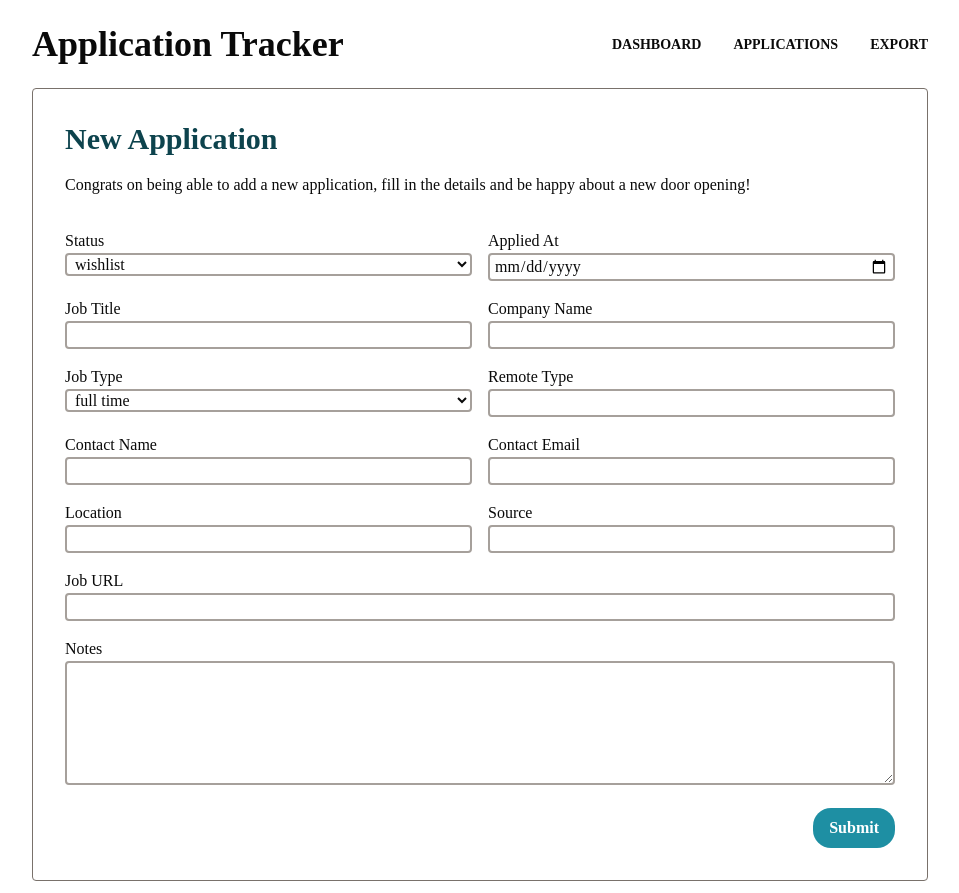
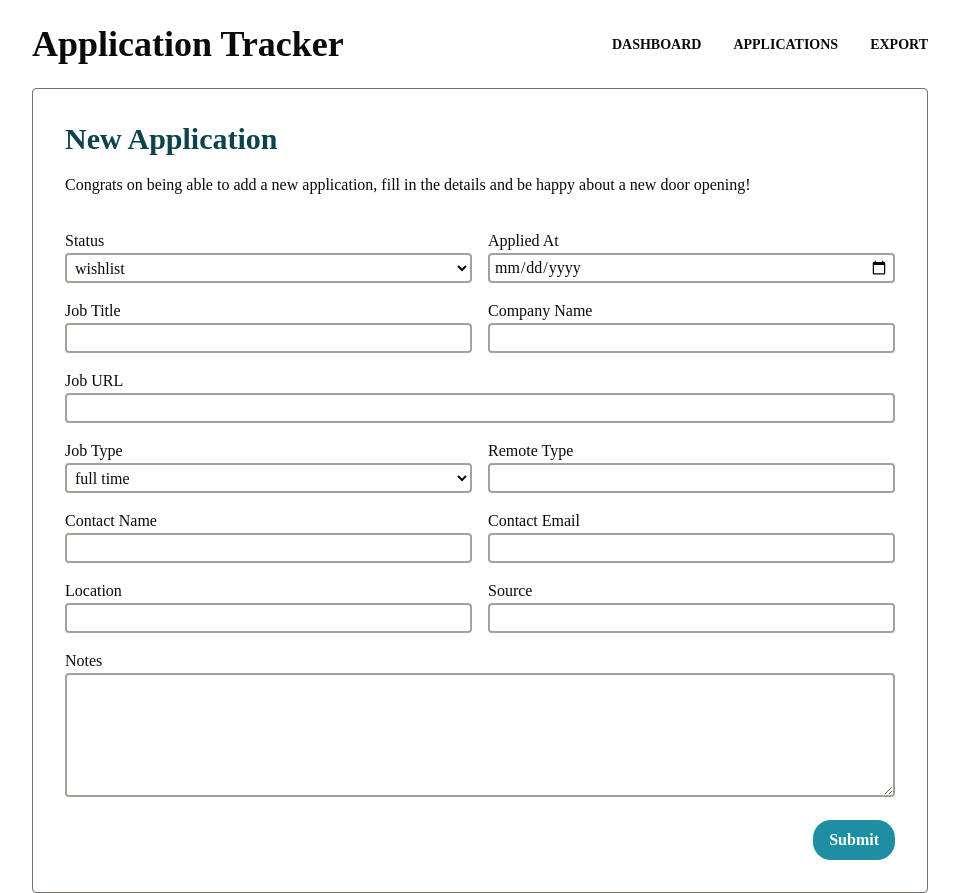
Before and after one commit to DimmyMaenhout/nextjs-application-tracker, a Next.js app: page /applications/new in a window 1280 px wide. Shown: the whole page, without its empty margins (160-1119 px from the left). Built offline with nearby package versions, Linux system fonts and the light colour scheme.

Commit message:
Moved the job URL inputfield up

```diff
--- a/app/applications/new/page.tsx
+++ b/app/applications/new/page.tsx
@@ -38,7 +38,8 @@ export default function NewApplicationPage() {
     success: false,
   });
 
-  const inputStyle = "border-2 border-stone-400 rounded w-full px-1";
+  const inputStyle =
+    "border-2 border-stone-400 rounded w-full px-1 min-h-[30px]";
 
   const applicationStatusItems = applicationStatuses.map(
     (status: ApplicationStatusArrayValues) => ({
@@ -108,6 +109,14 @@ export default function NewApplicationPage() {
               </FormField>
             </div>
 
+             <FormField
+                name="jobUrl"
+                label="Job URL"
+                error={state.errors.jobUrl}
+              >
+                <input className={inputStyle} type="url" />
+              </FormField>
+
             <div className="flex flex-row gap-4">
               <FormField
                 name="jobType"
@@ -166,16 +175,6 @@ export default function NewApplicationPage() {
               </FormField>
             </div>
 
-            <div className="flex flex-row gap-4">
-              <FormField
-                name="jobUrl"
-                label="Job URL"
-                error={state.errors.jobUrl}
-              >
-                <input className={inputStyle} type="url" />
-              </FormField>
-            </div>
-
             <FormField name="notes" label="Notes" error={state.errors.notes}>
               <textarea
                 className={inputStyle}
```
